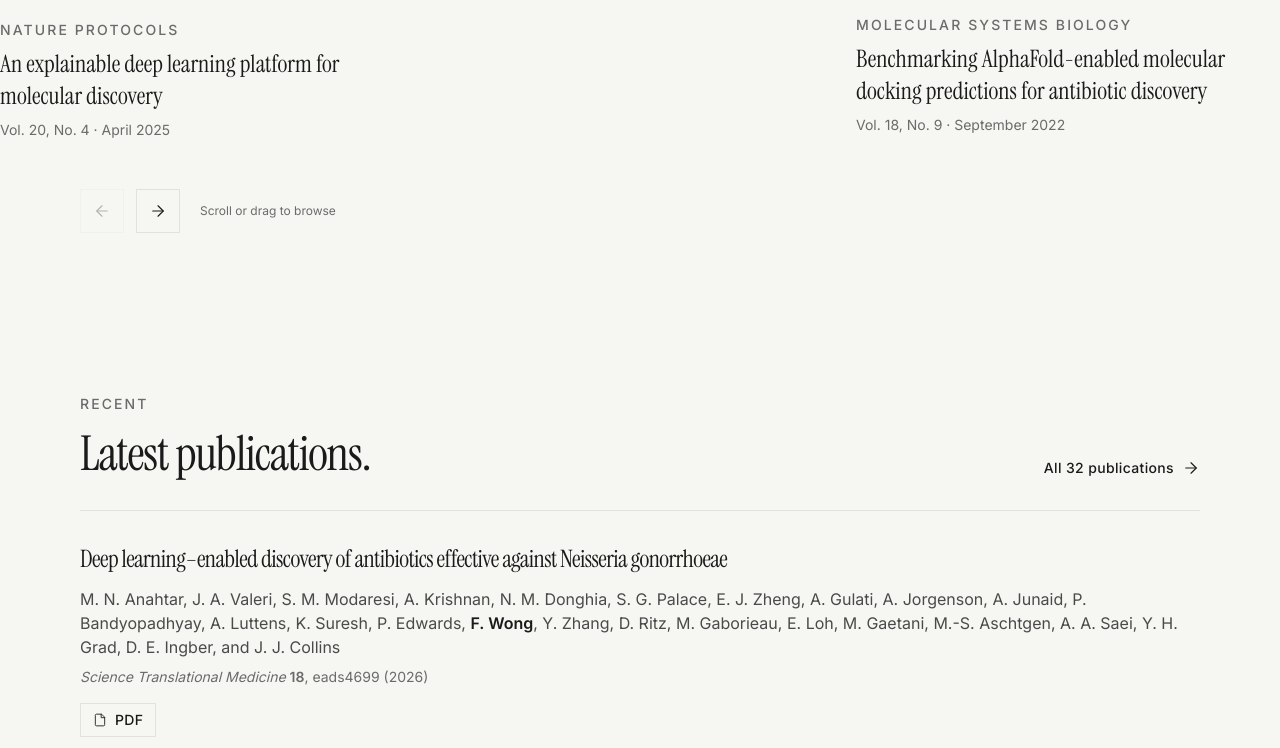
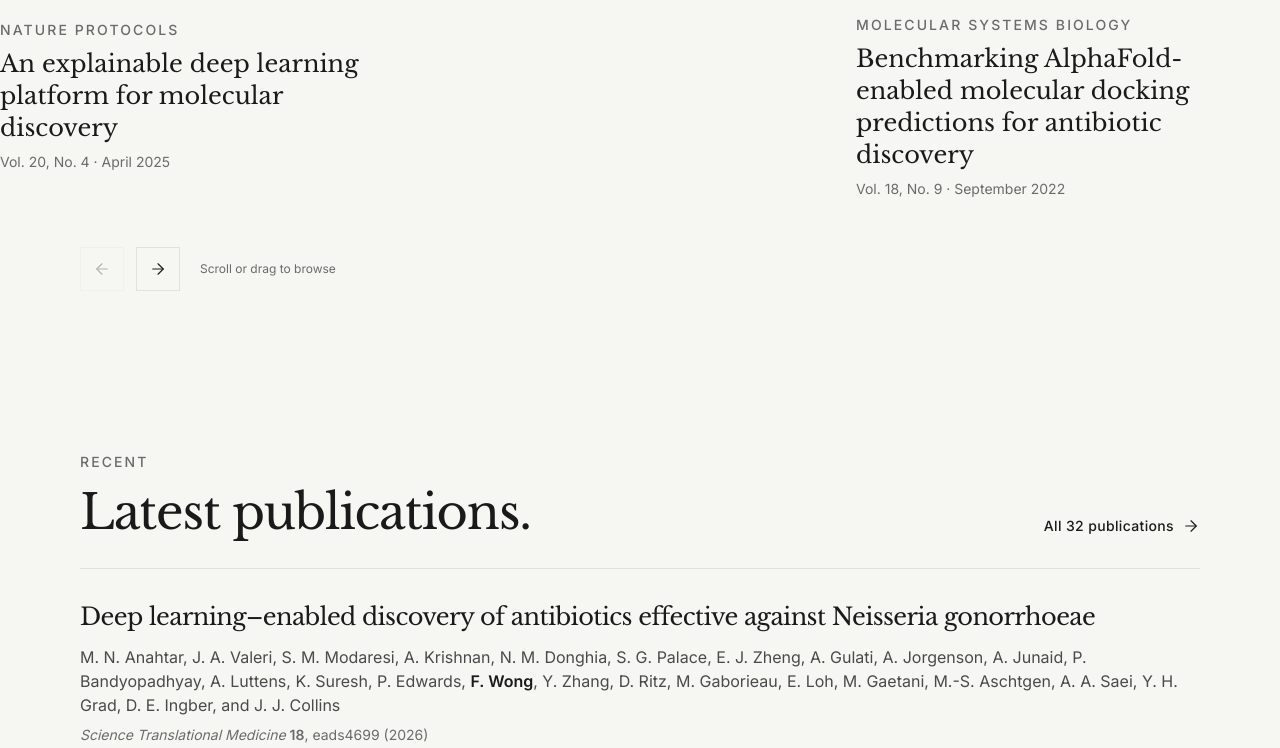
Before and after one commit to felixjwong/felixjwong.github.io, a plain HTML site: page index.html in a window 1280 px wide. Shown: the part 1440-2188 px from the top of the page. Drawn offline with Linux system fonts and the light colour scheme.

Commit message:
Use Libre Baskerville consistently for all titles and wordmarks

```diff
--- a/index.html
+++ b/index.html
@@ -14,8 +14,8 @@
 <meta property="og:url" content="https://www.felixjwong.com/">
 <link rel="canonical" href="https://www.felixjwong.com/">
 <link rel="stylesheet" href="styles.css">
-<link rel="stylesheet" href="font-faces.css?v=original-body-new-titles">
-<link rel="stylesheet" href="typography.css?v=original-body-new-titles">
+<link rel="stylesheet" href="font-faces.css?v=all-titles-libre">
+<link rel="stylesheet" href="typography.css?v=all-titles-libre">
 <script type="application/ld+json">
 {
   "@context": "https://schema.org",
--- a/typography.css
+++ b/typography.css
@@ -1,11 +1,22 @@
-/* Original typography, with Libre Baskerville reserved for large page titles. */
+/* Libre Baskerville for titles and wordmarks; original body and italic passage fonts. */
 :root {
   --ink-muted: 0 0% 42%;
 }
 
-h1:not(.eyebrow) {
+h1,
+h2,
+h3,
+h4,
+h5,
+h6,
+.eyebrow:is(h1, h2, h3, h4, h5, h6),
+.font-serif:not(.italic) {
   font-family: "Libre Baskerville", Georgia, serif;
   font-optical-sizing: auto;
+  font-weight: 400;
+}
+
+h1:not(.eyebrow) {
   font-size: clamp(2.5rem, 2rem + 2.5vw, 3.5rem);
   font-weight: 400;
   line-height: 1.15;
```
Also changed, not shown: 404.html (+2 -2 lines), about.html (+2 -2 lines), manifesto.html (+2 -2 lines), publications.html (+2 -2 lines), 1 other file.
